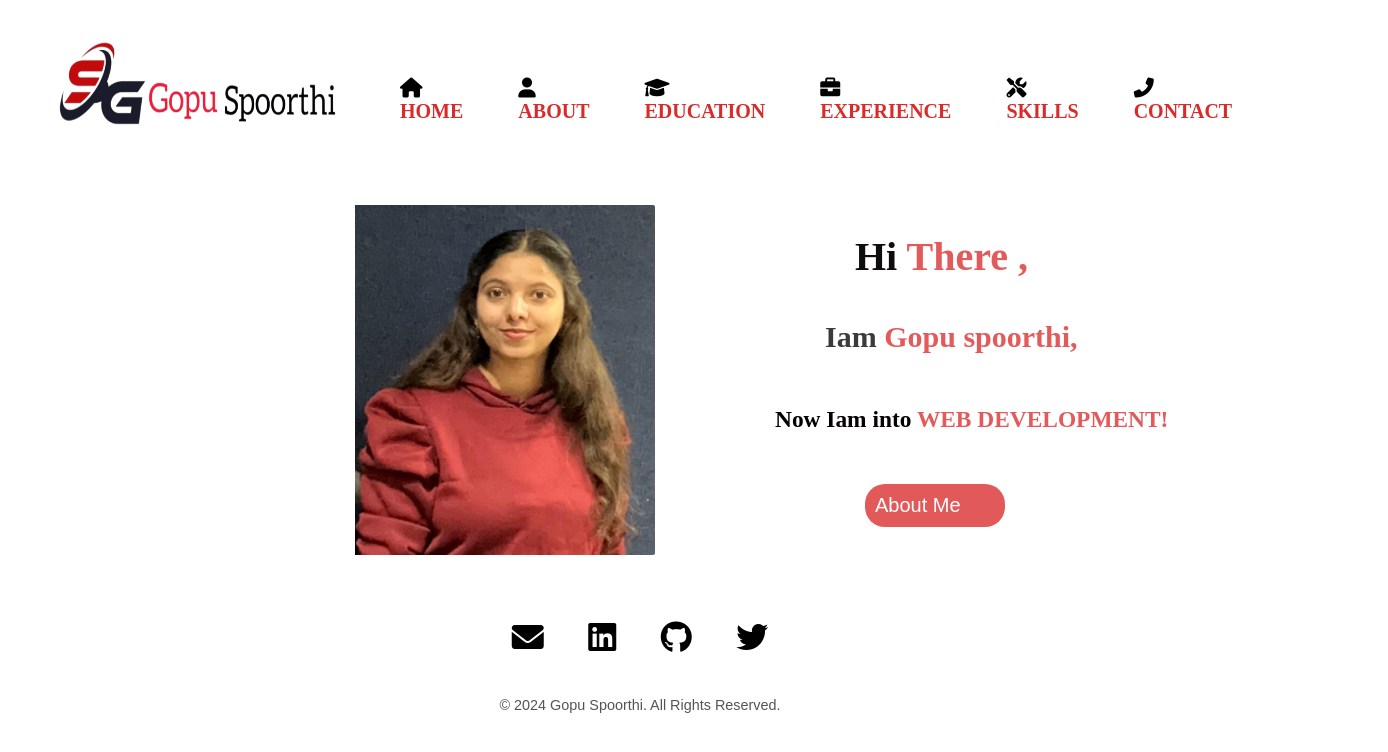
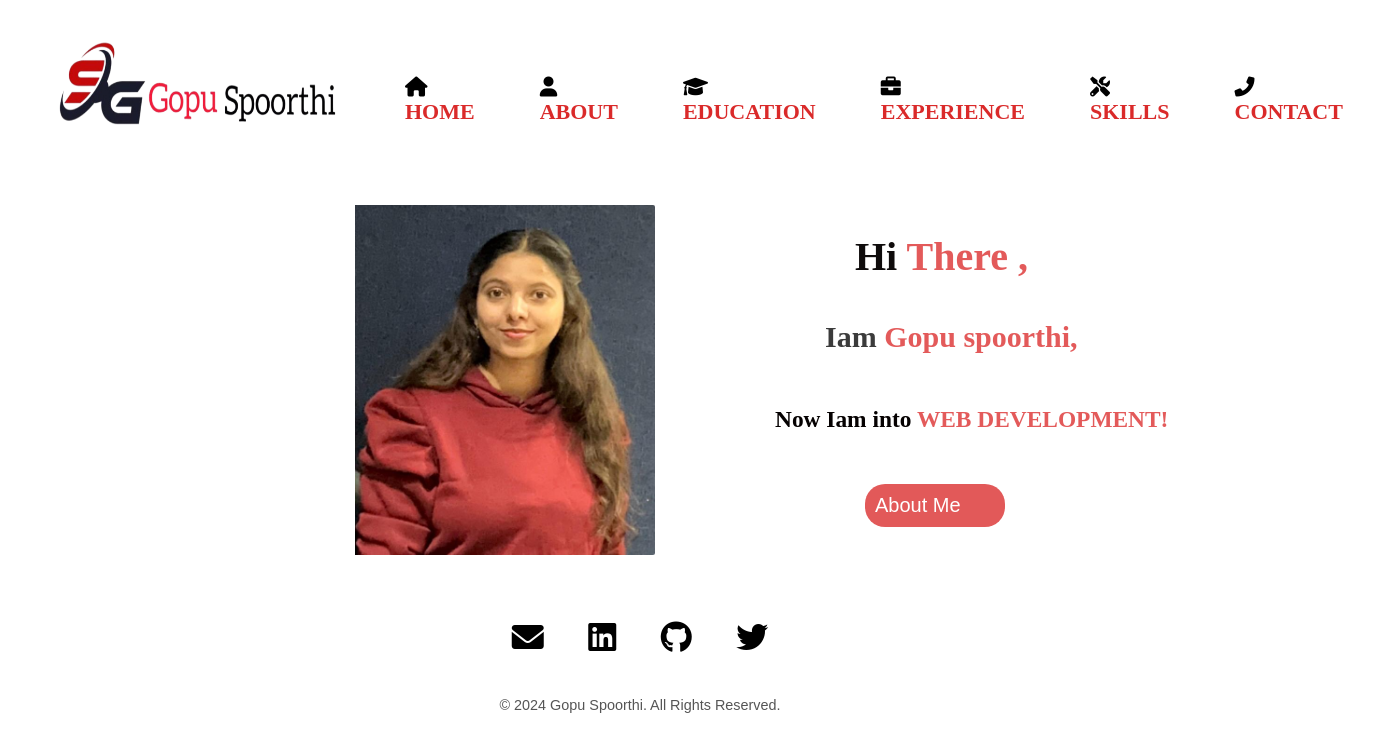
Before and after one commit to spoorthi967/PROFILE-PORTFOLIO, a plain HTML site: page pages/Home-page/index.html in a window 1280 px wide. Shown: the whole page, 1388 px wide, since content can reach past the window. Drawn offline with Linux system fonts and the light colour scheme; a script that the page names is missing.

Commit message:
Resolved merge conflicts

```diff
--- a/pages/Home-page/styling.css
+++ b/pages/Home-page/styling.css
@@ -56,14 +56,14 @@ body {
     font-size: 16px;
     font-family: 'Times New Roman', Times, serif;
     padding-right: 30px;
-    font-size: 20px;
+    font-size: 22px;
 
 }
 
 .navbar nav ul li {
     font-size: 1rem;
     font-family: 'Times New Roman', Times, serif;
-    padding:10px;
+    padding:15px;
 }
 
 .navbar nav ul li a {
```
